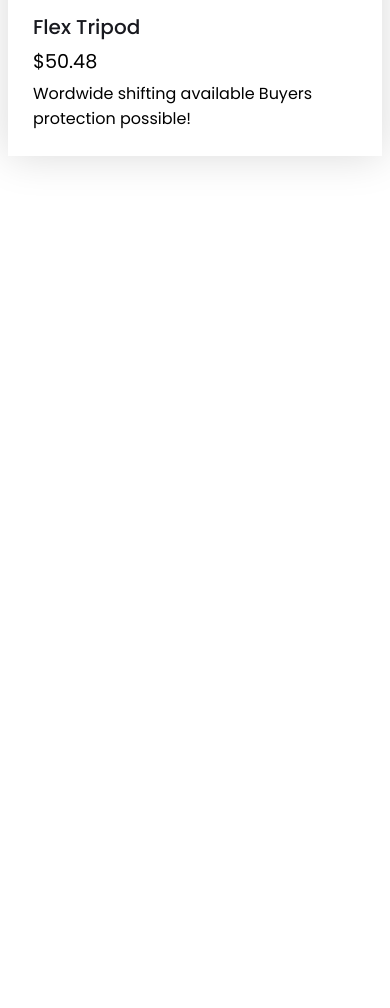
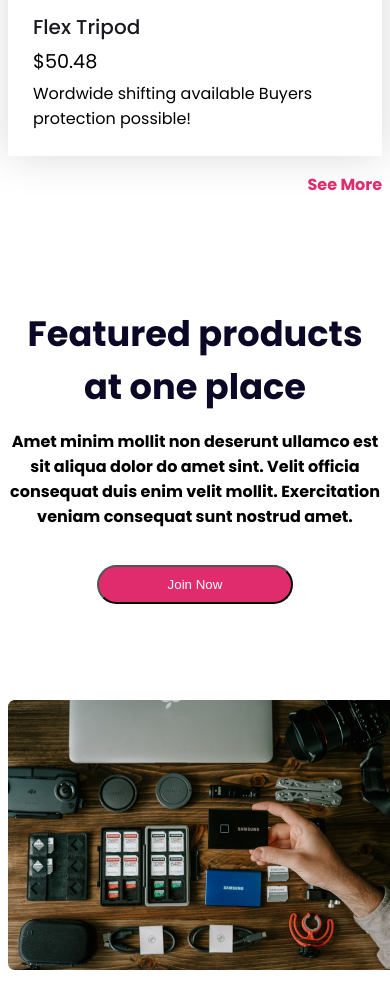
Before and after one commit to RupomPB/influencer-website, a plain HTML site: page index.html in a window 390 px wide. Shown: the part 5851-6859 px from the top of the page. Before the commit the page ends 6107 px from the top, so only its background shows below. Drawn offline with Linux system fonts and the light colour scheme.

Commit message:
added feature section and responsive

```diff
--- a/index.html
+++ b/index.html
@@ -171,6 +171,27 @@
                     </div>
 
                 </div>
+                <div class="see-more">
+                  <p>See More</p>
+                </div>
+            </div>
+         </section>
+         <section>
+            <div class="feature-container">
+                <div class="feature-img">
+                    <img src="images/gear.png" alt="">
+                </div>
+                <div class="feature-products">
+                    <h3 class="feature-title">
+                        Featured products at one place
+                    </h3>
+                    <p class="feature-description">
+                        Amet minim mollit non deserunt ullamco est sit aliqua dolor do amet sint. Velit officia consequat duis enim velit mollit. Exercitation veniam consequat sunt nostrud amet.
+                    </p>
+                    <button class="btn-primary feature-btn">
+                        Join Now
+                    </button>
+                </div>
             </div>
          </section>
     </main>
--- a/styles/style.css
+++ b/styles/style.css
@@ -165,7 +165,7 @@ a{
     max-width: 1200px;
     justify-items: center;
     align-items: center;
-    margin-bottom: 100px;
+
 
 }
 
@@ -199,6 +199,45 @@ a{
     margin: 5px;
 
 }
+
+.see-more{
+    text-align: end;
+    max-width: 1200px;
+    margin: auto;
+    margin-bottom: 100px;
+    color: #E02C6D;
+    font-weight: bold;
+
+}
+
+/* feature section css */
+
+.feature-container{
+    display: flex;
+    gap: 96px;
+    max-width: 1200px;
+    margin: auto;
+    margin-bottom: 100px;
+}
+.feature-img{
+    width: 100%;
+}
+.feature-title{
+    font-size: 2.2rem;
+    margin: 10px;
+    font-weight: bold;
+    color: rgba(10, 8, 38, 1);
+
+}
+.feature-description{
+    font-size: 1rem;
+    font-weight: bold;
+    margin: 16px 0;
+}
+.feature-btn{
+    margin-top: 20px;
+}
+
 /* media quary css */
 
 @media screen and (max-width:576px) {
@@ -235,5 +274,11 @@ a{
         align-items: center;
     }
 
+    .feature-container{
+        flex-direction: column-reverse;
+        text-align: center;
+
+    }
+
 
 }
```
